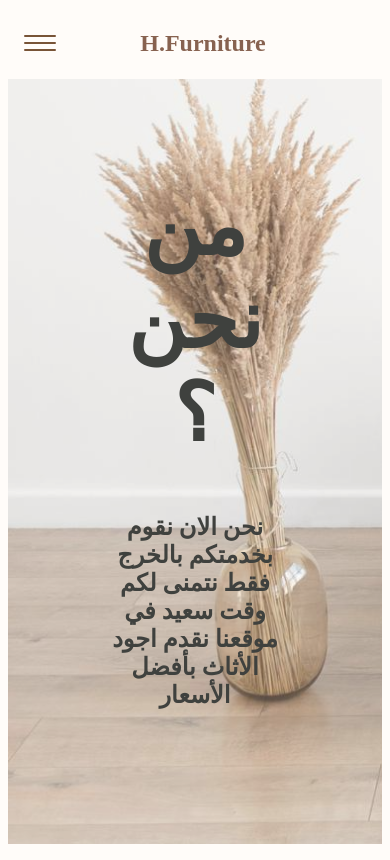
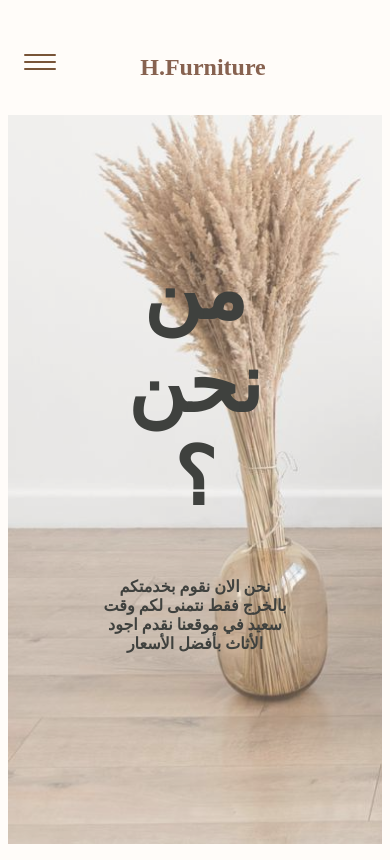
Before and after one commit to Jawza-Alqahtani/FirstWebPage, a PHP site: page /about.html in a window 390 px wide. Run offline with PHP 8.4, Linux system fonts and the light colour scheme.

Commit message:
Update styleAbout.css

```diff
--- a/styleAbout.css
+++ b/styleAbout.css
@@ -239,21 +239,21 @@ header {
 }
 
 h3 {
-    font-size:40px;
+    font-size:32px;
 }
 
-h1 {
-  font-size: 70px;
+h2 {
+  font-size: 38px;
 }
 @media screen and (max-width: 780px) {
 
     .hero-text h3 {
         text-align: center;
-        font-size: 1.5em;
+        font-size: 16px;
     }
 
-    .hero-text h1 {
-      font-size: 2em;
+    .hero-text h2 {
+      font-size: 18px;
     }
 
   }
```
